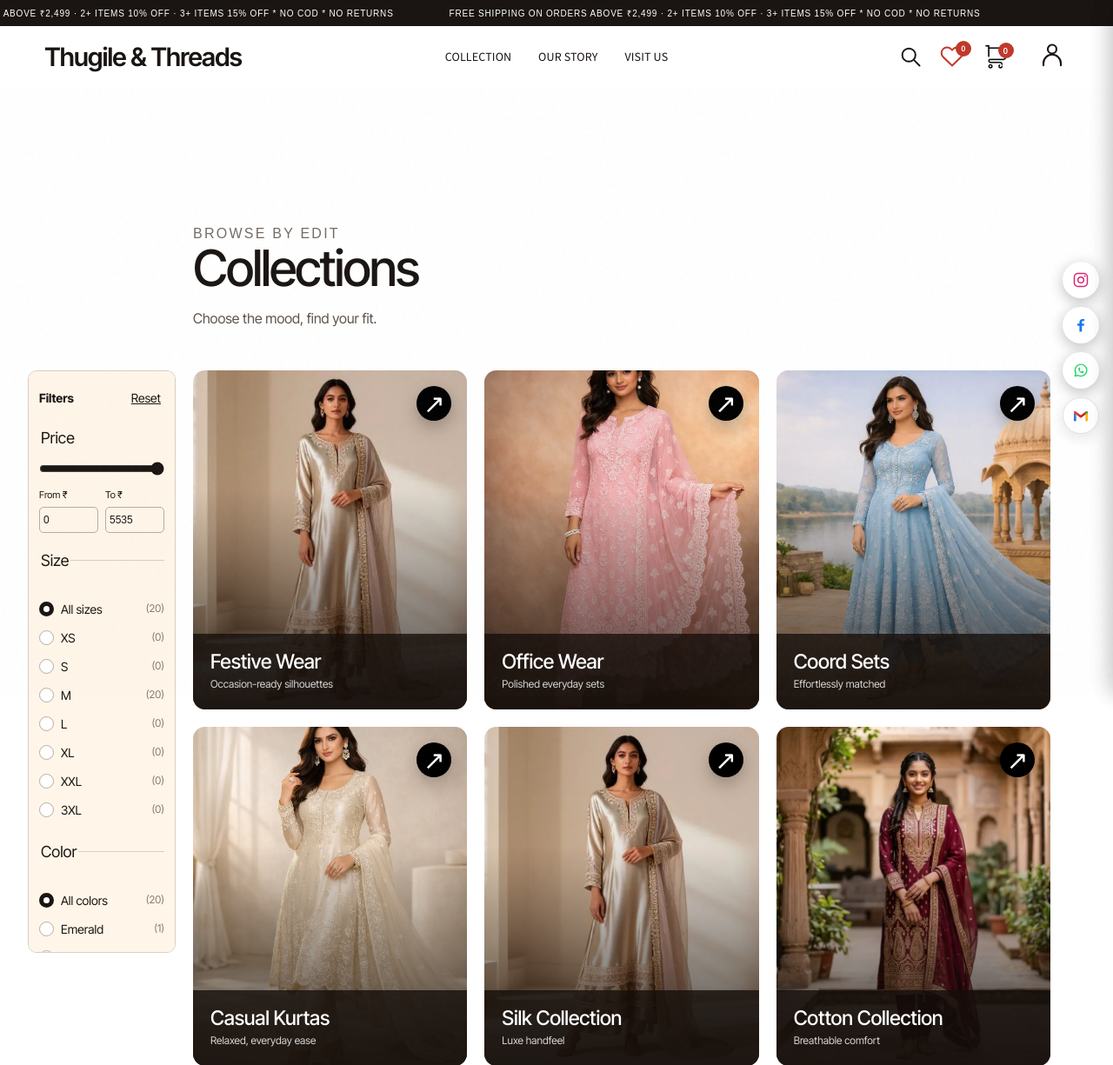
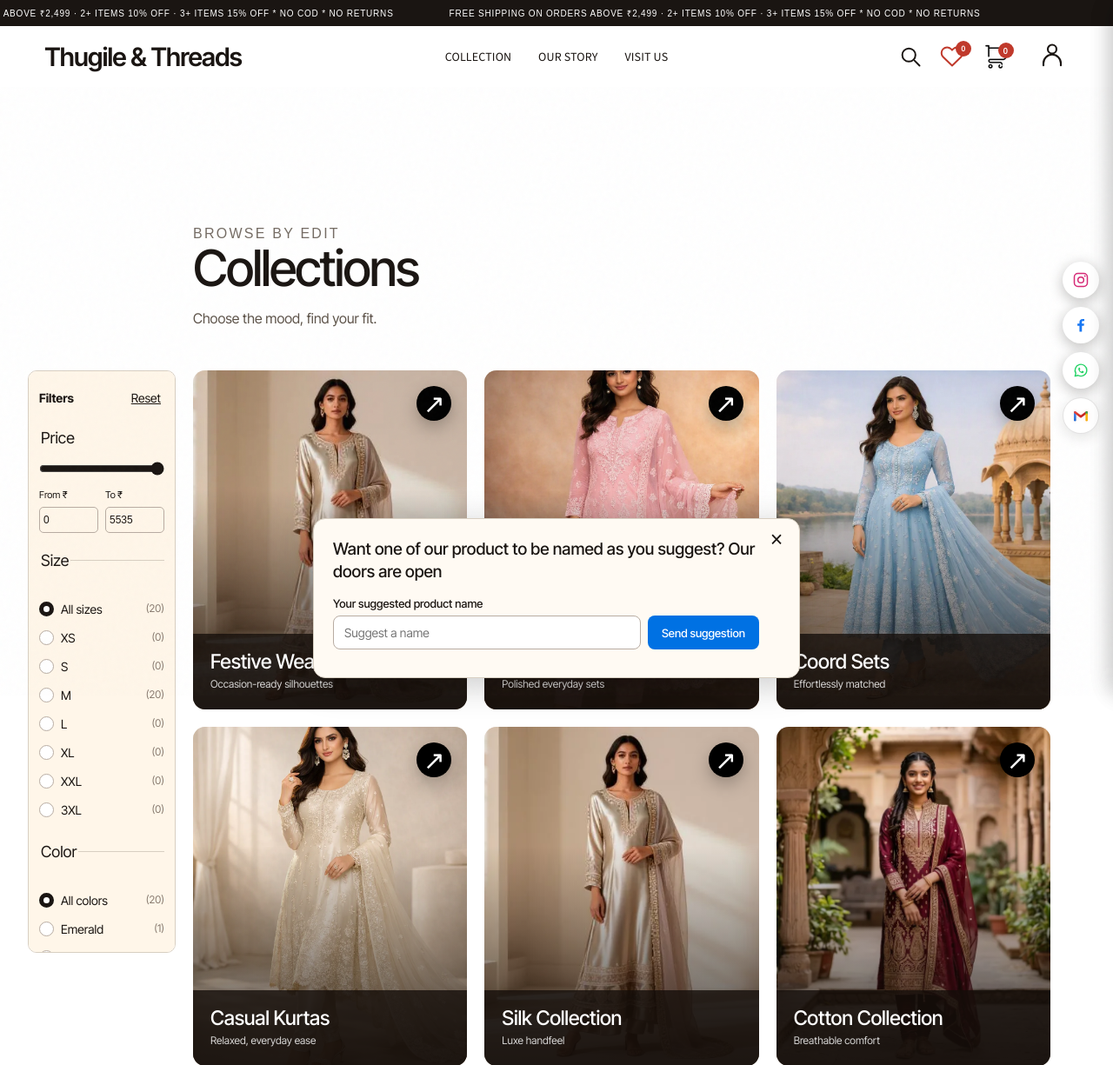
Before and after one commit to VivekRavichandran07/thugile-threads, a Flask app: page /shop/collections in a window 1280 px wide. Shown: the top 1225 px of the page at 87% size. Run offline with Flask 3, Linux system fonts and the light colour scheme; data comes from the database, SQL or seed files in the repository; data that the repository does not hold is empty; some libraries are stand-ins or nearby versions; some web fonts are replaced.

Commit message:
new changes

```diff
--- a/app.py
+++ b/app.py
@@ -161,6 +161,7 @@ RATE_LIMITS = {
     "send_contact_message": (5, 60 * 60),
     "subscribe_newsletter": (5, 60 * 60),
     "request_restock": (5, 60 * 60),
+    "suggest_product_name": (5, 60 * 60),
 }
 
 
@@ -1254,6 +1255,27 @@ def send_contact_message():
     return jsonify({"ok": True, "message": "Thank you — your message is on its way."})
 
 
+@app.route("/api/store/name-suggestions", methods=["POST"])
+def suggest_product_name():
+    data = request.get_json(silent=True)
+    name = data.get("name") if isinstance(data, dict) else None
+    if not isinstance(name, str):
+        return jsonify({"error": "Please enter a product name."}), 400
+    name = name.strip()
+    if not name or len(name) > 120 or any(ord(char) < 32 for char in name):
+        return jsonify({"error": "Enter a name of 1–120 characters, without line breaks."}), 400
+    message = EmailMessage()
+    message["To"] = "thugile.official@gmail.com"
+    message["Subject"] = "Website product name suggestion"
+    message.set_content(f"A visitor suggested this product name:\n\n{name}\n")
+    try:
+        send_storefront_email(message)
+    except (ValueError, smtplib.SMTPException, OSError):
+        app.logger.exception("Failed to send product name suggestion")
+        return jsonify({"error": "We couldn't send your suggestion. Please try again later."}), 503
+    return jsonify({"message": "Thank you! Your name suggestion has been sent to Thugile."})
+
+
 @app.route("/api/newsletter/subscribers")
 def list_subscribers():
     if "user_id" not in session:
--- a/static/storefront/script.js
+++ b/static/storefront/script.js
@@ -1722,3 +1722,60 @@ window.addEventListener('pageshow', () => {
     renderCheckout();
   }
 });
+
+// Invite a naming suggestion once per browsing session, after the page loads.
+function initNameSuggestionPopup() {
+  if (!document.querySelector('.product-grid, #products-grid, .collections-page, .hero')) return;
+  try { if (sessionStorage.getItem('thugile-name-suggestion-dismissed')) return; } catch {}
+  const popup = document.createElement('section');
+  popup.className = 'name-suggestion-popup';
+  popup.hidden = true;
+  popup.setAttribute('role', 'region');
+  popup.setAttribute('aria-labelledby', 'name-suggestion-heading');
+  popup.innerHTML = `
+    <button type="button" class="name-suggestion-close" aria-label="Close name suggestion">&times;</button>
+    <h2 id="name-suggestion-heading">Want one of our product to be named as you suggest? Our doors are open</h2>
+    <form>
+      <label for="suggested-product-name">Your suggested product name</label>
+      <div class="name-suggestion-fields">
+        <input id="suggested-product-name" name="name" maxlength="120" required placeholder="Suggest a name" autocomplete="off">
+        <button type="submit">Send suggestion</button>
+      </div>
+      <p class="name-suggestion-status" role="status" aria-live="polite"></p>
+    </form>`;
+  document.body.append(popup);
+  const dismiss = () => {
+    popup.hidden = true;
+    try { sessionStorage.setItem('thugile-name-suggestion-dismissed', '1'); } catch {}
+  };
+  popup.querySelector('.name-suggestion-close').addEventListener('click', dismiss);
+  popup.addEventListener('keydown', event => { if (event.key === 'Escape') dismiss(); });
+  popup.querySelector('form').addEventListener('submit', async event => {
+    event.preventDefault();
+    const input = popup.querySelector('input');
+    const button = popup.querySelector('button[type="submit"]');
+    const status = popup.querySelector('.name-suggestion-status');
+    const name = input.value.trim();
+    if (!name) { status.textContent = 'Please enter a product name.'; input.focus(); return; }
+    button.disabled = true;
+    status.textContent = 'Sending your suggestion…';
+    try {
+      const response = await fetch('/api/store/name-suggestions', {
+        method: 'POST', headers: { 'Content-Type': 'application/json' },
+        body: JSON.stringify({ name })
+      });
+      const data = await response.json();
+      if (!response.ok) throw new Error(data.error || 'Please try again later.');
+      status.textContent = data.message;
+      input.disabled = true;
+      button.textContent = 'Sent';
+      try { sessionStorage.setItem('thugile-name-suggestion-dismissed', '1'); } catch {}
+    } catch (error) {
+      status.textContent = error.message || 'Your suggestion could not be sent. Please try again.';
+      button.disabled = false;
+    }
+  });
+  setTimeout(() => { popup.hidden = false; }, 1800);
+}
+if (document.readyState === 'complete') initNameSuggestionPopup();
+else window.addEventListener('load', initNameSuggestionPopup, { once: true });
--- a/static/storefront/style.css
+++ b/static/storefront/style.css
@@ -758,3 +758,17 @@ html{-webkit-text-size-adjust:100%;text-size-adjust:100%}
  .product.sold-out .product-info .size-guide-btn{grid-column:1;grid-row:5;justify-self:start;align-self:center;margin:0;min-height:28px;padding:4px 10px;font-size:11px}
  .product.sold-out .notify-available-btn{grid-column:2;grid-row:5;justify-self:end;align-self:center;margin:0;min-height:28px;padding:4px 10px;font-size:11px}
 }
+/* Product photos open the product details. */
+.product-image,.product-image img{cursor:pointer}
+.name-suggestion-popup{position:fixed;bottom:20px;left:50%;transform:translateX(-50%);z-index:190;width:min(560px,calc(100% - 32px));box-sizing:border-box;padding:22px 46px 22px 22px;border:1px solid var(--line);border-radius:14px;background:#fffaf3;color:var(--ink);box-shadow:0 8px 40px #0003}
+.name-suggestion-popup[hidden]{display:none}
+.name-suggestion-popup h2{margin:0 0 14px;font:500 19px/1.4 var(--sans)}
+.name-suggestion-popup label{display:block;margin-bottom:6px;font:500 13px var(--sans)}
+.name-suggestion-fields{display:flex;gap:8px}
+.name-suggestion-fields input{flex:1;min-width:0;padding:10px 12px;border:1px solid #b8aca2;border-radius:8px;font:14px var(--sans)}
+.name-suggestion-fields button{padding:10px 16px;border:0;border-radius:8px;background:#0071e3;color:#fff;font:500 13px var(--sans);cursor:pointer}
+.name-suggestion-fields button:disabled{opacity:.6;cursor:wait}
+.name-suggestion-close{position:absolute;right:10px;top:8px;width:32px;height:32px;border:0;background:none;color:var(--ink);font-size:25px;cursor:pointer}
+.name-suggestion-popup :focus-visible{outline:3px solid #0071e3;outline-offset:3px}
+.name-suggestion-status{margin:10px 0 0;font:13px/1.4 var(--sans)}
+@media(max-width:400px){.name-suggestion-fields{flex-direction:column}.name-suggestion-popup{bottom:12px;padding:18px 40px 18px 18px}}
--- a/templates/collections.html
+++ b/templates/collections.html
@@ -306,7 +306,7 @@
       } else {
         filteredTitle.textContent = category;
         grid.innerHTML = filtered.map((product, index) => {
-          const details = [product.color, product.category, product.size].filter(Boolean).join(' · ') || 'Made with care';
+          const details = [product.color, product.category].filter(Boolean).join(' · ') || 'Made with care';
           const action = product.in_stock ? `<button data-item="${product.name}" data-price="${product.discounted_price || product.price || ''}">Add to bag</button>` : '<button class="sold-out-button" disabled>Sold out</button>';
           const sizes = ['S', 'M', 'L', 'XL', 'XXL'];
           const sizeOptions = sizes.map(size => `<button class="size-option${(product.available_sizes || []).includes(size) ? '' : ' unavailable'}" data-size="${size}" ${(product.available_sizes || []).includes(size) ? '' : 'disabled'}>${size}</button>`).join('');
```
Also changed, not shown: static/storefront/assets/Chudidar/image-3-1.webp (deleted), static/storefront/assets/Chudidar/image-3-2.webp (deleted), static/storefront/assets/Chudidar/image-3-3.webp (deleted), static/storefront/assets/Chudidar/image-3-4.webp (deleted), static/storefront/assets/Chudidar/image-3.webp (deleted).
